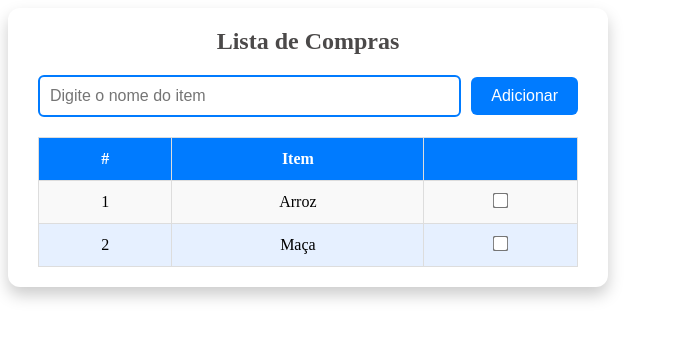
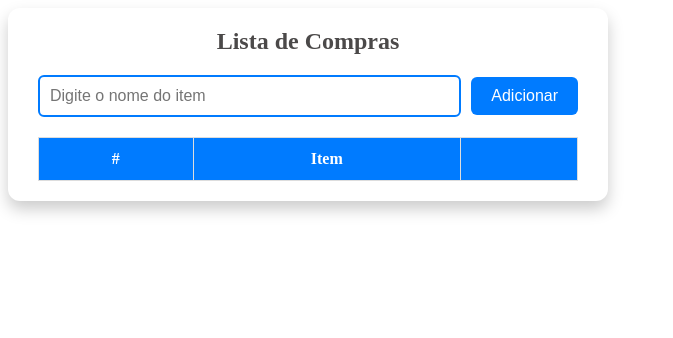
Before and after one commit to felipeazsantos/angular-conceitos-basicos, an Angular app: page / in a window 1280 px wide. Shown: the top 338 px of the page, without its empty margins (0-673 px from the left). Built offline with nearby package versions, Linux system fonts and the light colour scheme.

Commit message:
feat: for filling table

```diff
--- a/src/app/lista-compras/lista-compras.component.html
+++ b/src/app/lista-compras/lista-compras.component.html
@@ -20,20 +20,15 @@
             </tr>
         </thead>
         <tbody>
-            <tr>
-                <td>1</td>
-                <td>Arroz</td>
-                <td>
-                    <input type="checkbox" />
-                </td>
-            </tr>
-            <tr>
-                <td>2</td>
-                <td>Maça</td>
-                <td>
-                    <input type="checkbox" />
-                </td>
-            </tr>
+            @for (item of items; track item.id) {
+                <tr>
+                    <td>{{item.id}}</td>
+                    <td>{{item.nome}}</td>
+                    <td>
+                        <input type="checkbox" />
+                    </td>
+                </tr>
+            }
         </tbody>
     </table>
 
--- a/src/app/lista-compras/lista-compras.component.ts
+++ b/src/app/lista-compras/lista-compras.component.ts
@@ -4,6 +4,7 @@ import { FormsModule } from '@angular/forms';
 type Item = {
   id: number;
   nome: string;
+  comprado: boolean;
 };
 
 @Component({
@@ -18,8 +19,6 @@ export class ListaComprasComponent {
   items: Item[] = [];
 
   addItem() {
-    console.log(this.nome);
-
     if (!this.nome.trim()) {
       return;
     }
@@ -27,6 +26,7 @@ export class ListaComprasComponent {
     const item: Item = {
       id: ++this.id,
       nome: this.nome,
+      comprado: false
     };
 
     this.items.push(item);
```
